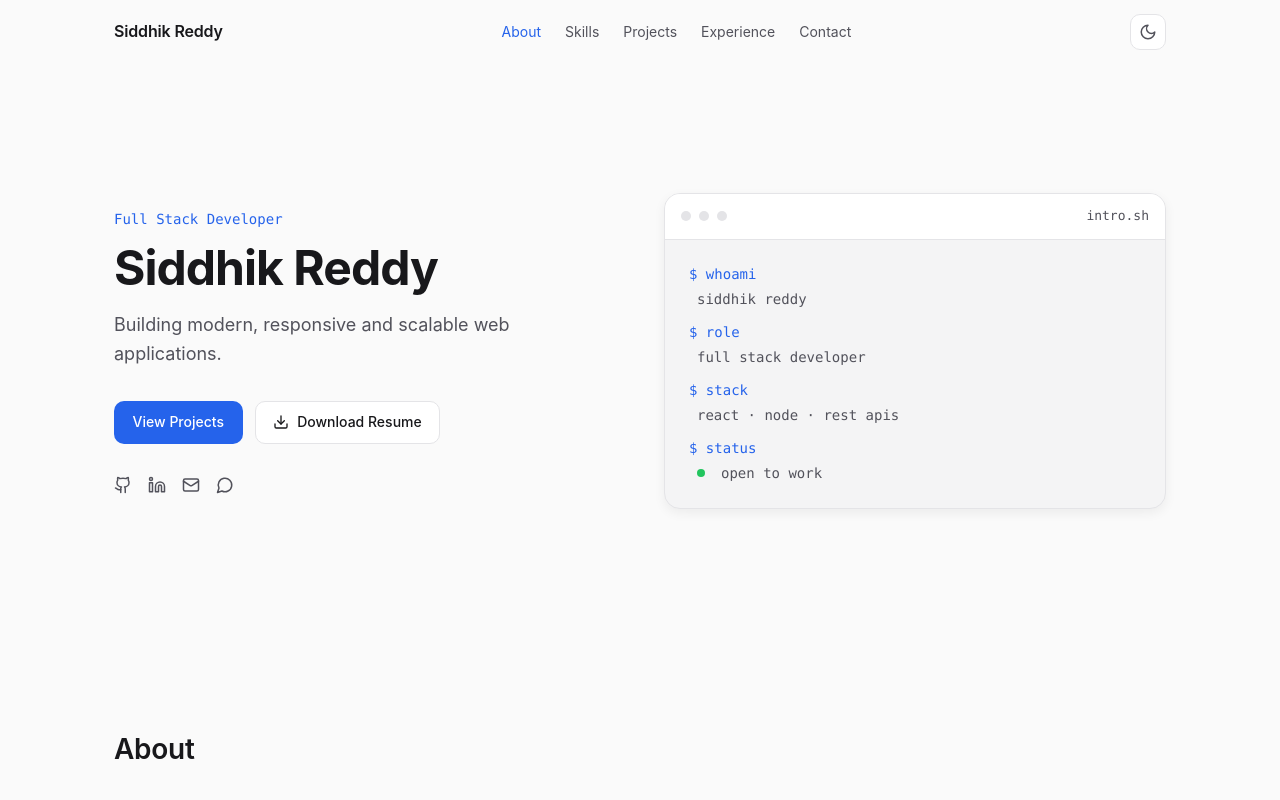
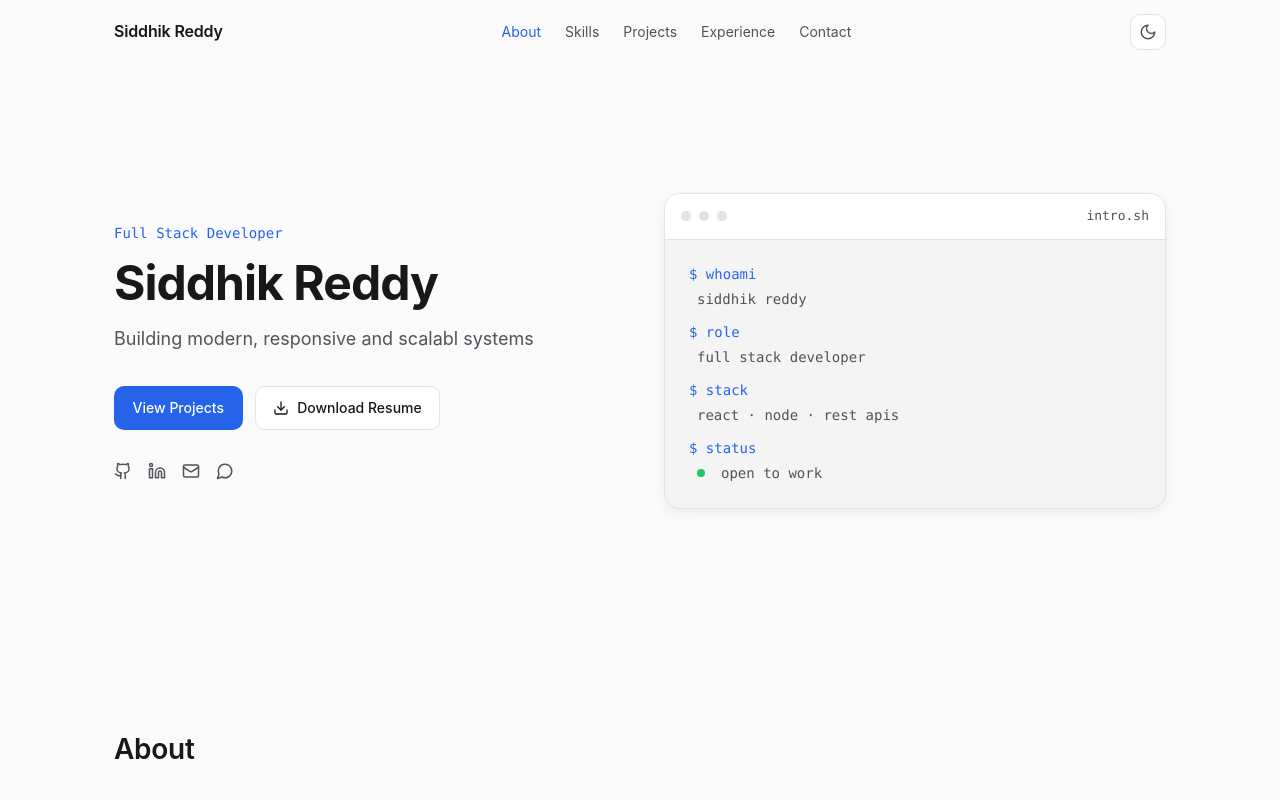
Before and after one commit to siddhik-reddy/portfolio, a React (Vite) app: page / in a window 1280 px wide. Shown: the top 800 px of the page. Built offline with nearby package versions, Linux system fonts and the light colour scheme.

Commit message:
Update profile.js

```diff
--- a/src/data/profile.js
+++ b/src/data/profile.js
@@ -1,7 +1,7 @@
 export const profile = {
   name: "Siddhik Reddy",
-  title: "Full Stack Developer",
-  tagline: "Building modern, responsive and scalable web applications.",
+  title: "",
+  tagline: "Building modern, responsive and scalabl systems",
   location: "India",
   email: "siddhikreddy440@gmail.com",
   whatsapp: "918897350151",
```
